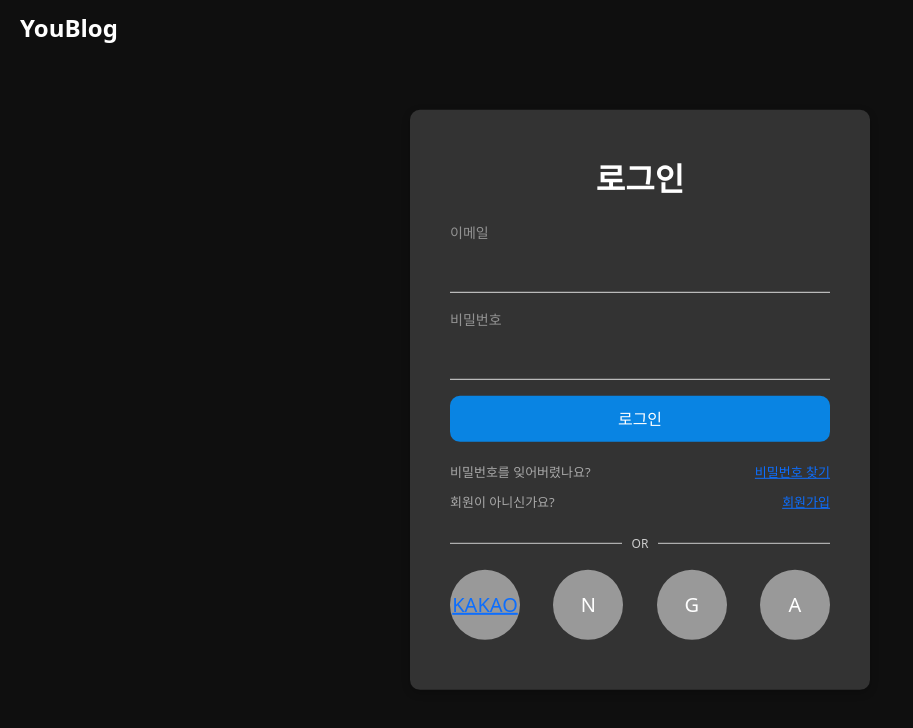
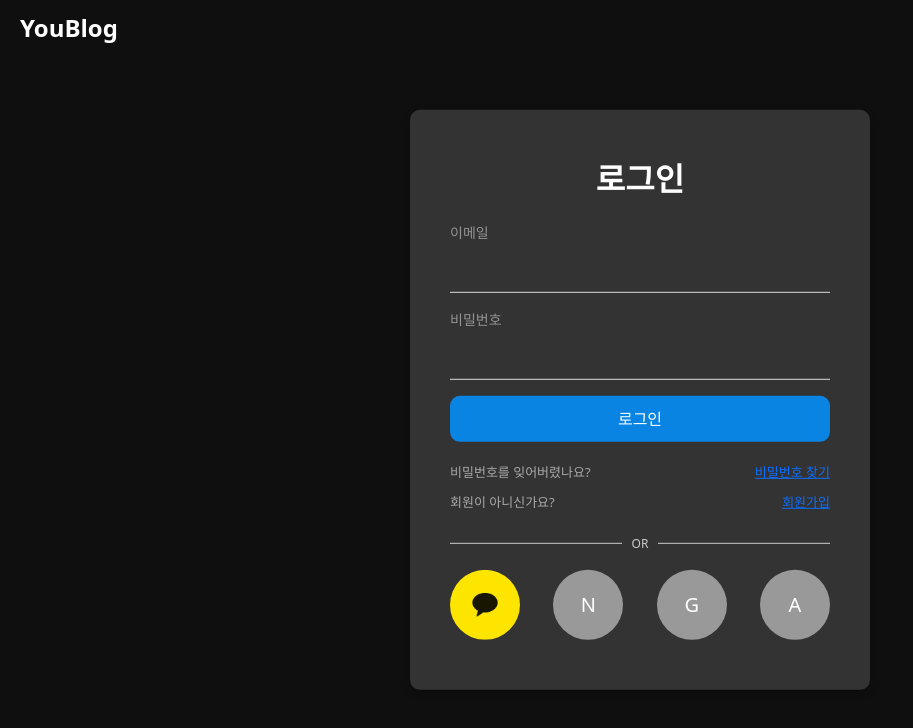
Before and after one commit to lsnwan/springboot-react-ts-blog, a React (Vite) app in the folder frontend/: page /login in a window 1280 px wide. Shown: the top 728 px of the page, without its empty margins (0-913 px from the left). Built offline with nearby package versions, Linux system fonts and the light colour scheme; no server answers.

Commit message:
카카오 로그인 심볼 추가

```diff
--- a/frontend/src/pages/cmm/Login.tsx
+++ b/frontend/src/pages/cmm/Login.tsx
@@ -89,9 +89,9 @@ const Login = () => {
 
 
       <FlexBetween>
-        <div style={{width: "70px", height: "70px", backgroundColor: "#999", borderRadius: "100%", textAlign: "center", lineHeight: "70px", fontSize: "20px"}}>
+        <div>
           <a href="https://kauth.kakao.com/oauth/authorize?client_id=8f7a0bdb3dafcf6fd332a067be4273c5&redirect_uri=http://localhost:5173/oauth/kakao/callback&response_type=code">
-            KAKAO
+            <img src="/assets/kakao.jpg" alt="카카오 간편 로그인" style={{width: '70px', height: '70px', borderRadius: '50%'}}/>
           </a>
         </div>
         <div style={{width: "70px", height: "70px", backgroundColor: "#999", borderRadius: "100%", textAlign: "center", lineHeight: "70px", fontSize: "20px"}}>
```
Also changed, not shown: frontend/public/assets/kakao.jpg (added).
